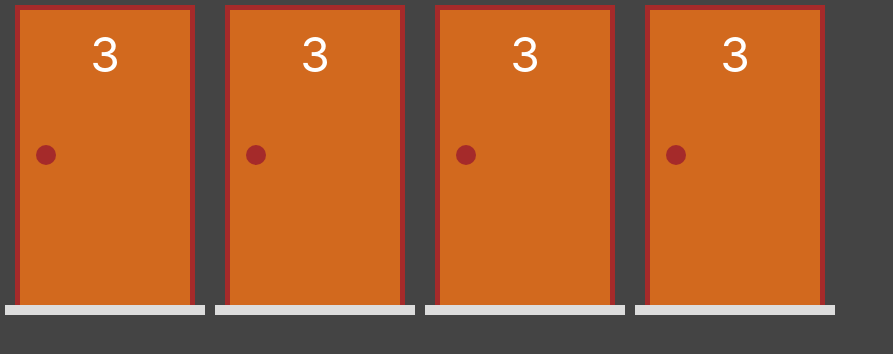
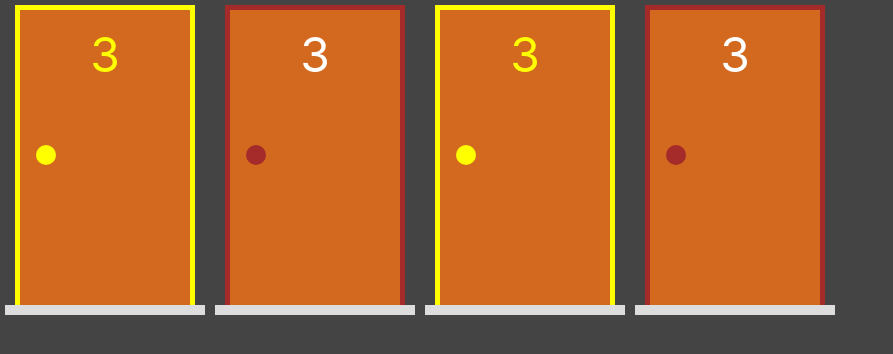
Before and after one commit to pabloaraujo22/portas, a Next.js app: page / in a window 1280 px wide. Shown: the top 354 px of the page, without its empty margins (0-893 px from the left). Built offline with nearby package versions, Linux system fonts and the light colour scheme.

Commit message:
Componente Porta 06

```diff
--- a/src/components/Porta.jsx
+++ b/src/components/Porta.jsx
@@ -1,9 +1,12 @@
 import styles from "../styles/Porta.module.css"
 
 export default function Porta(props) {
+
+    const selecionada = props.selecionada ? styles.selecionada : ''
+
     return(
         <div className={styles.area}>
-            <div className={styles.frame}>
+            <div className={`${styles.frame} ${selecionada}`}>
                 <div className={styles.porta}>
                     <div className={styles.numero}>3</div>
                     <div className={styles.macaneta}></div>
--- a/src/pages/index.jsx
+++ b/src/pages/index.jsx
@@ -4,9 +4,9 @@
 export default function Home() {
   return (
     <div style={{display:"flex"}}>
+      <Porta selecionada />
       <Porta />
-      <Porta />
-      <Porta />
+      <Porta selecionada/>
       <Porta />
     </div>
   )
--- a/src/styles/Porta.module.css
+++ b/src/styles/Porta.module.css
@@ -41,3 +41,18 @@
     border-radius: 10px;
     background-color: brown;
 }
+
+
+.selecionada{
+    border-left: 5px solid yellow;
+    border-top: 5px solid yellow;
+    border-right: 5px solid yellow;
+}
+
+.selecionada .numero{
+    color: yellow;
+}
+
+.selecionada .macaneta{
+    background-color: yellow;
+}
```
